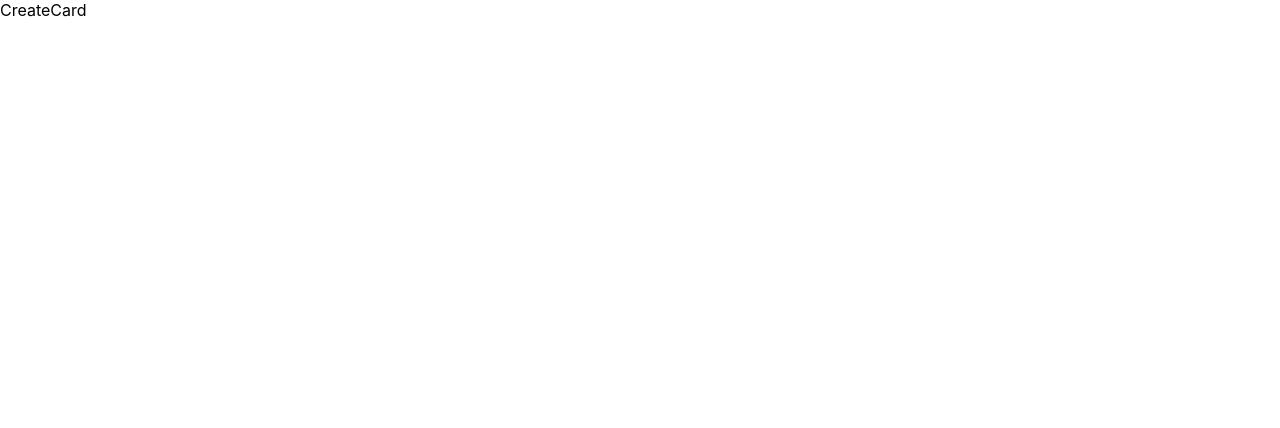
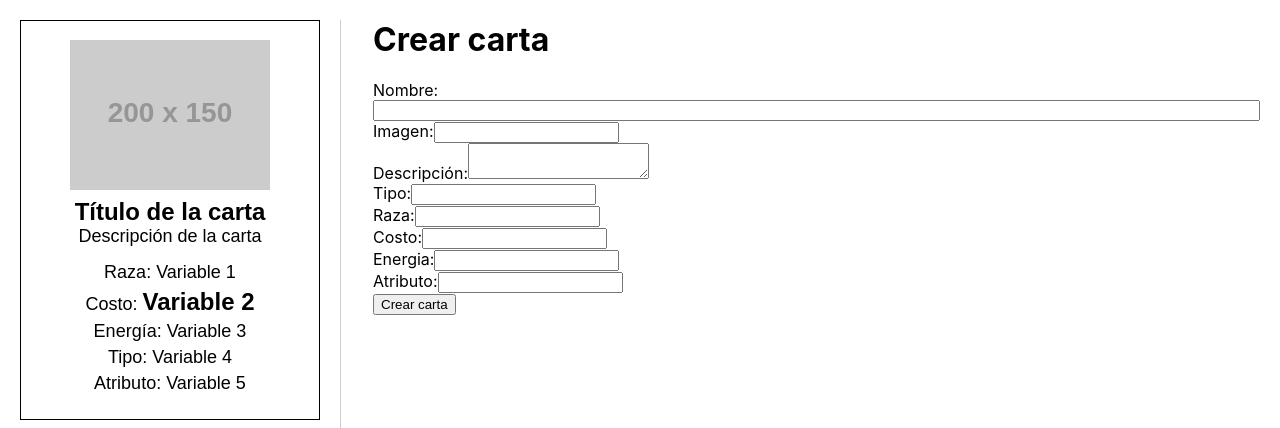
Before and after one commit to eldanielh31/StarDeck, a React (Create React App) app: page / in a window 1280 px wide. Shown: the top 428 px of the page. Built offline with nearby package versions, Linux system fonts and the light colour scheme.

Commit message:
creando file de crear carta

```diff
--- a/src/Pages/Card/CreateCard.css
+++ b/src/Pages/Card/CreateCard.css
@@ -0,0 +1,139 @@
+.container {
+    display: flex;
+    flex-direction: column;
+    height: 100vh;
+}
+
+.navbar {
+    display: flex;
+    justify-content: space-between;
+    align-items: center;
+    padding: 20px;
+    background-color: #1a1a1a;
+    color: #fff;
+}
+
+.logo {
+    font-size: 24px;
+}
+
+.nav-links {
+    display: flex;
+    list-style: none;
+    margin: 0;
+    padding: 0;
+}
+
+.nav-links li:not(:last-child) {
+    margin-right: 20px;
+}
+
+.nav-links a {
+    color: #fff;
+    text-decoration: none;
+}
+
+.content {
+    display: flex;
+    flex: 1;
+    padding: 20px;
+}
+
+.sidebar {
+    /* flex: 0 0 200px; */
+    padding-right: 20px;
+    border-right: 1px solid #ccc;
+}
+
+.sidebar-links {
+    list-style: none;
+    margin: 0;
+    padding: 0;
+}
+
+.sidebar-links li:not(:last-child) {
+    margin-bottom: 10px;
+}
+
+.sidebar-links a {
+    color: #333;
+    text-decoration: none;
+}
+
+.main {
+    flex: 1;
+    padding-left: 2em;
+}
+
+.main h1 {
+    margin-top: 0em;
+}
+
+.card {
+    border: 1px solid black;
+    width: 300px;
+    height: 400px;
+    display: flex;
+    flex-direction: column;
+    align-items: center;
+    justify-content: space-between;
+    padding: 10px;
+    box-sizing: border-box;
+    font-family: sans-serif;
+}
+
+.card-image {
+    width: 100%;
+    height: 200px;
+    display: flex;
+    justify-content: center;
+    align-items: center;
+}
+
+.card-image img {
+    max-width: 100%;
+    max-height: 100%;
+}
+
+.card-details {
+    width: 100%;
+    display: flex;
+    flex-direction: column;
+    align-items: center;
+}
+
+.card-details h2 {
+    font-size: 24px;
+    margin: 0;
+}
+
+.card-details p {
+    font-size: 18px;
+    margin: 0;
+    text-align: center;
+}
+
+.card-details ul {
+    list-style: none;
+    padding: 0;
+    margin: 10px 0;
+    font-size: 18px;
+    text-align: center;
+}
+
+.card-details li {
+    margin: 5px 0;
+}
+
+.card-details .cost {
+    font-size: 24px;
+    font-weight: bold;
+}
+
+.containerInputs{
+    display: flex;
+    flex-direction: column;
+}
+.containerForm{
+
+}
--- a/src/Pages/Card/CreateCard.jsx
+++ b/src/Pages/Card/CreateCard.jsx
@@ -1,9 +1,87 @@
 import React from 'react'
+import "./CreateCard.css"
+import { useState } from 'react';
 
 function CreateCard() {
-  return (
-    <div>CreateCard</div>
-  )
+
+    const [name, setName] = useState('');
+    const [type, setType] = useState('');
+    const [image, setImage] = useState('');
+    const [description, setDescription] = useState('');
+    const [race, setRace] = useState('');
+    const [cost, setCost] = useState('');
+    const [energy, setEnergy] = useState('');
+    const [attribute, setAttribute] = useState('');
+
+    const handleSubmit = (e) => {
+        e.preventDefault();
+        console.log("Ok")
+    }
+
+    return (
+        <div className="container">
+            <div className="content">
+                <div className="sidebar">
+                    <div class="card">
+                        <div class="card-image">
+                            <img src="https://via.placeholder.com/200x150.png" alt="Imagen de la carta"/>
+                        </div>
+                        <div class="card-details">
+                            <h2>Título de la carta</h2>
+                            <p>Descripción de la carta</p>
+                            <ul>
+                                <li>Raza: Variable 1</li>
+                                <li>Costo: <span class="cost">Variable 2</span></li>
+                                <li>Energía: Variable 3</li>
+                                <li>Tipo: Variable 4</li>
+                                <li>Atributo: Variable 5</li>
+                            </ul>
+                        </div>
+                    </div>
+                </div>
+                <div className="main">
+                    <h1>Crear carta</h1>
+                    <div className='containerFrom'>
+                        <form onSubmit={handleSubmit}>
+                            <div className='containerInputs'>
+                                <label htmlFor="name">Nombre:</label>
+                                <input type="text" id="name" value={name} onChange={(e) => setName(e.target.value)} />
+                            </div>
+                            <div>
+                                <label htmlFor="image">Imagen:</label>
+                                <input type="text" id="image" value={image} onChange={(e) => setImage(e.target.value)} />
+                            </div>
+                            <div>
+                                <label htmlFor="description">Descripción:</label>
+                                <textarea id="description" value={description} onChange={(e) => setDescription(e.target.value)} />
+                            </div>
+                            <div>
+                                <label htmlFor="description">Tipo:</label>
+                                <input id="text" value={type} onChange={(e) => setType(e.target.value)} />
+                            </div>
+                            <div>
+                                <label htmlFor="race">Raza:</label>
+                                <input id="text" value={race} onChange={(e) => setRace(e.target.value)} />
+                            </div><div>
+                                <label htmlFor="cost">Costo:</label>
+                                <input id="number" value={cost} onChange={(e) => setCost(e.target.value)} />
+                            </div>
+                            <div>
+                                <label htmlFor="energy">Energia:</label>
+                                <input id="number" value={energy} onChange={(e) => setEnergy(e.target.value)} />
+                            </div>
+                            <div>
+                                <label htmlFor="attribute">Atributo:</label>
+                                <input id="text" value={attribute} onChange={(e) => setAttribute(e.target.value)} />
+                            </div>
+
+                            <button type="submit">Crear carta</button>
+                        </form>
+                    </div>
+                </div>
+            </div>
+        </div>
+    )
 }
 
 export default CreateCard
```
